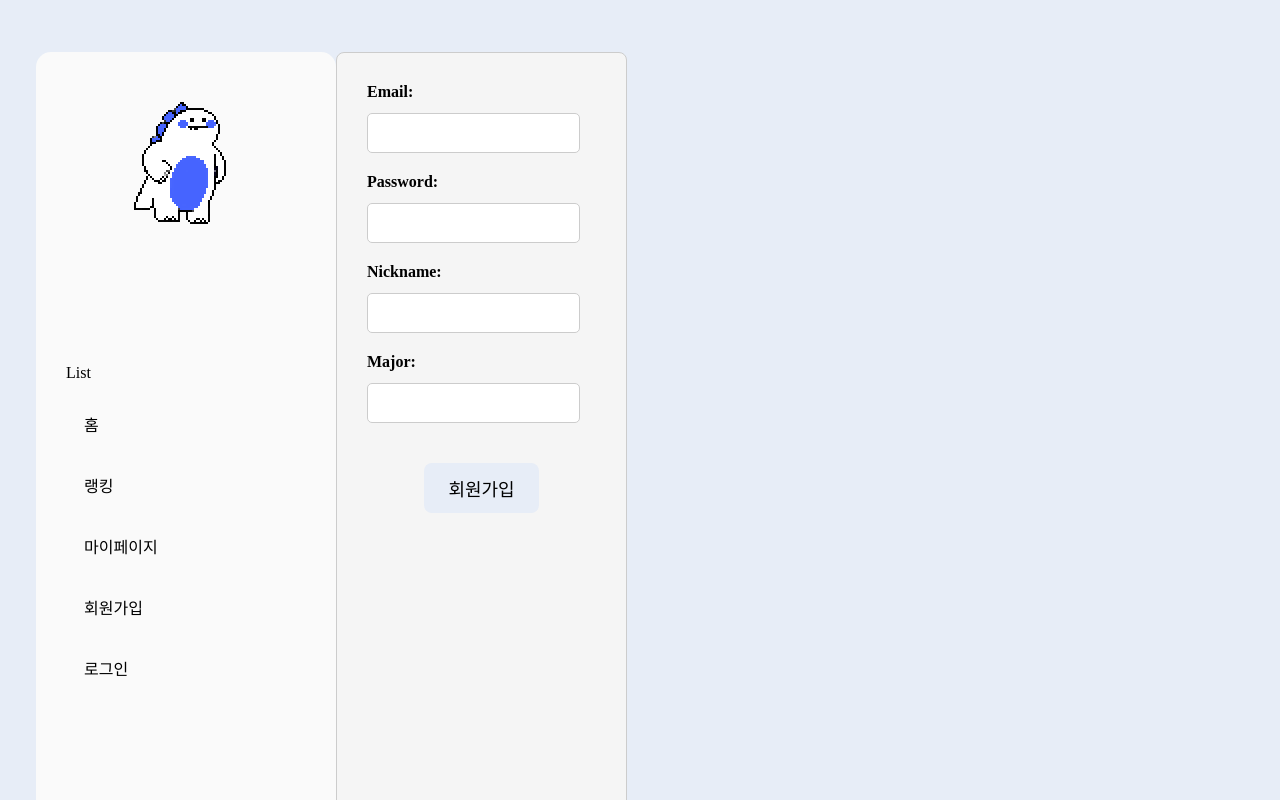
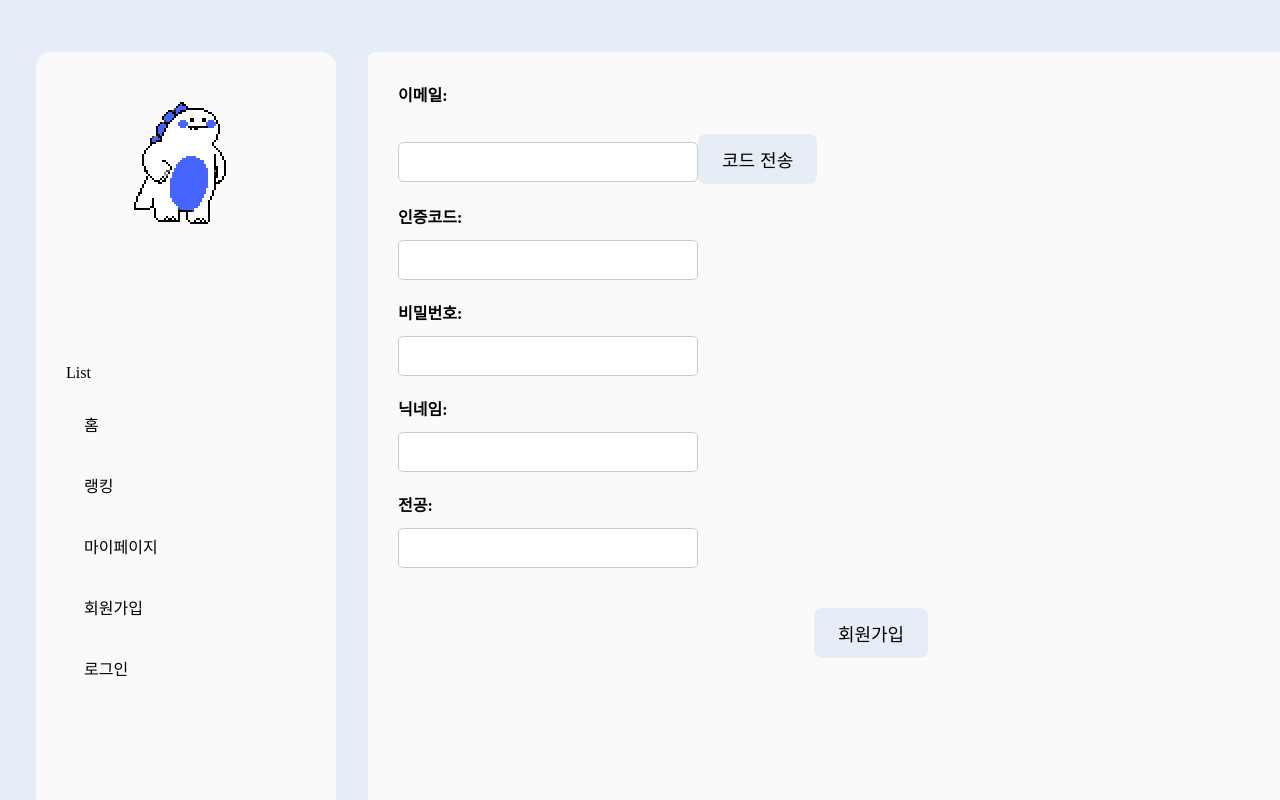
Before and after one commit to Dev-Tinos/JSGames-Frontend-Deemo, a React (Create React App) app: page /signup in a window 1280 px wide. Shown: the top 800 px of the page. Built offline with nearby package versions, Linux system fonts and the light colour scheme.

Commit message:
이메일 인증 추가

```diff
--- a/src/components/Templetes/loginPage.js
+++ b/src/components/Templetes/loginPage.js
@@ -13,7 +13,6 @@ function LoginPage({ isOpen, onClose }) {
         e.stopPropagation();
     }
     if (!isOpen) return null;
-
     return (
         <div className={styless.modal_overlay} onClick={onClose}>
             <form className={styless.login_form} onSubmit={handleSubmit}>
--- a/src/components/Templetes/signupPage.js
+++ b/src/components/Templetes/signupPage.js
@@ -7,7 +7,8 @@ function SignupPage() {
         email: "",
         password: "",
         nickname: "",
-        major: ""
+        major: "",
+        code: "",
     });
 
     const handleChange = (e) => {
@@ -16,6 +17,23 @@ function SignupPage() {
             ...formData,
             [name]: value
         });
+    };
+    const handleCodeSend = (e) => {
+        e.preventDefault();
+        fetch(process.env.REACT_APP_CERTIFICATION, {
+            method: "POST",
+            headers: {
+                "Content-Type": "application/json"
+            },
+            body: JSON.stringify({ email: formData.email })
+        })
+            .then(response => response.json())
+            .then(() => {
+                alert("코드가 전송 되었습니다.")
+            })
+            .catch(error => {
+                console.error("Error:", error);
+            });
     };
     const handleSubmit = (e) => {
         e.preventDefault();
@@ -38,7 +56,7 @@ function SignupPage() {
                 <Navitage />
                 <form onSubmit={handleSubmit} className={styless.signup_form}>
                     <div className={styless.form_group}>
-                        <label className={styless.label}>Email:</label>
+                        <label className={styless.label}>이메일:</label>
                         <input
                             type="email"
                             name="email"
@@ -47,9 +65,27 @@ function SignupPage() {
                             required
                             className={styless.input}
                         />
+                        <button
+                            onClick={handleCodeSend}
+                            className={styless.submit_btn}
+                            disabled={!formData.email}
+                        >
+                            코드 전송
+                        </button>
                     </div>
                     <div className={styless.form_group}>
-                        <label className={styless.label}>Password:</label>
+                        <label className={styless.label}>인증코드:</label>
+                        <input
+                            type="text"
+                            name="text"
+                            value={formData.code}
+                            onChange={handleChange}
+                            required
+                            className={styless.input}
+                        />
+                    </div>
+                    <div className={styless.form_group}>
+                        <label className={styless.label}>비밀번호:</label>
                         <input
                             type="password"
                             name="password"
@@ -60,7 +96,7 @@ function SignupPage() {
                         />
                     </div>
                     <div className={styless.form_group}>
-                        <label className={styless.label}>Nickname:</label>
+                        <label className={styless.label}>닉네임:</label>
                         <input
                             type="text"
                             name="nickname"
@@ -71,7 +107,7 @@ function SignupPage() {
                         />
                     </div>
                     <div className={styless.form_group}>
-                        <label className={styless.label}>Major:</label>
+                        <label className={styless.label}>전공:</label>
                         <input
                             type="text"
                             name="major"
--- a/src/components/Templetes/signupPage.module.css
+++ b/src/components/Templetes/signupPage.module.css
@@ -1,11 +1,12 @@
 .signup_form {
-    max-width: 400px;
+    width: 1006px;
     margin: 0 auto;
     padding: 30px;
-    border: 1px solid #ccc;
     border-radius: 8px;
-    background-color: #f5f5f5;
+    margin-left: 32px;
+    background-color: #FAFAFA;
     text-align: center;
+
 }
 
 .form_group {
@@ -20,7 +21,7 @@ label {
 }
 
 input {
-    width: calc(100% - 16px);
+    width: 300px;
     padding: 10px;
     border: 1px solid #ccc;
     border-radius: 5px;
```
